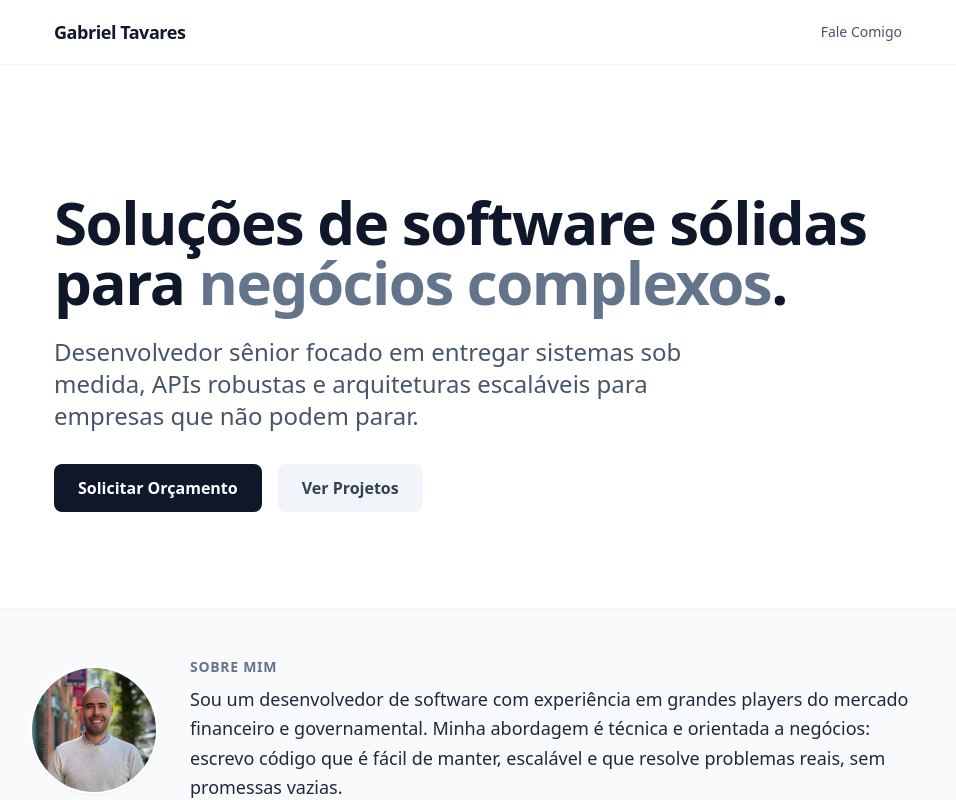
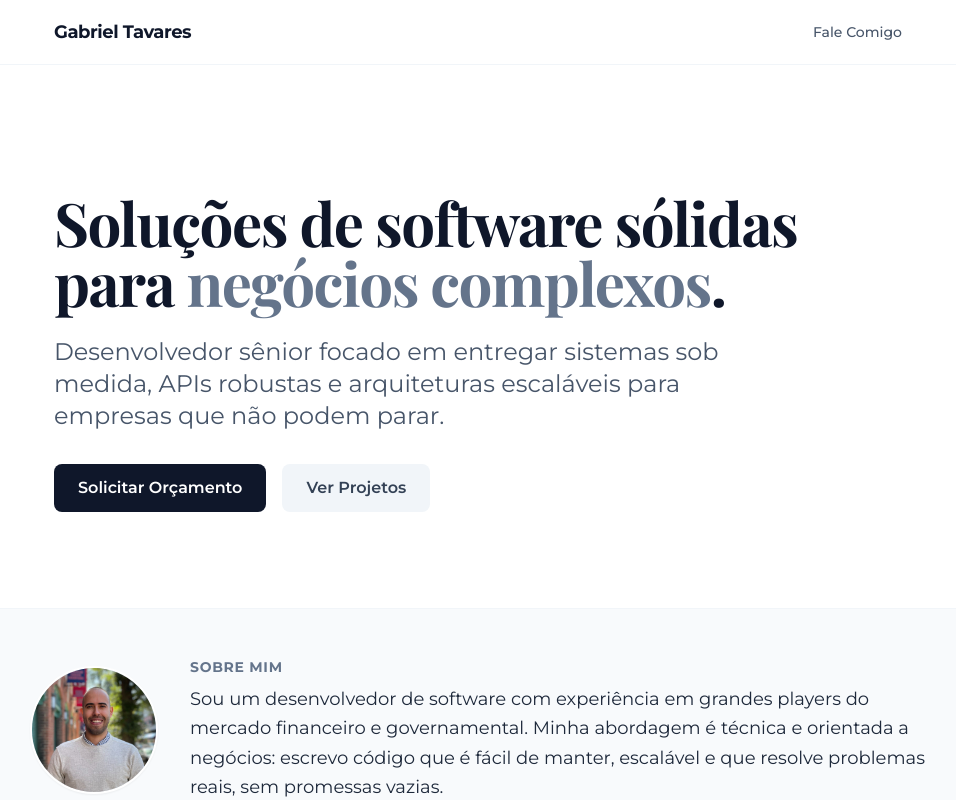
Before and after one commit to gabrielttavares/landing-page, a React (Vite) app: page / in a window 1280 px wide. Shown: the top 800 px of the page, without its empty margins (162-1118 px from the left). Built offline with nearby package versions, Linux system fonts and the light colour scheme.

Commit message:
Update HTML language to English, enhance font configuration in Tailwind CSS, and refine global CSS font imports. Modify Hero component to use serif font for the title.

```diff
--- a/index.html
+++ b/index.html
@@ -1,5 +1,5 @@
 <!doctype html>
-<html lang="pt-BR">
+<html lang="en">
 
 <head>
   <meta charset="UTF-8" />
--- a/src/components/sections/Hero.tsx
+++ b/src/components/sections/Hero.tsx
@@ -9,7 +9,7 @@ export default function Hero() {
     return (
         <section className="px-6 py-12 md:py-24 max-w-4xl mx-auto">
             <motion.div {...fadeInUp}>
-                <h1 className="text-4xl md:text-6xl font-extrabold tracking-tight text-slate-900 mb-6 leading-tight">
+                <h1 className="text-4xl md:text-6xl font-bold tracking-tight text-slate-900 mb-6 leading-tight font-serif">
                     {hero.title} <span className="text-slate-500">{hero.highlight}</span>.
                 </h1>
                 <p className="text-xl md:text-2xl text-slate-600 mb-8 max-w-2xl leading-relaxed">
--- a/src/global.css
+++ b/src/global.css
@@ -1,2 +1,2 @@
 /* src/global.css */
-@import url('https://fonts.googleapis.com/css2?family=Montserrat:wght@700&family=Open+Sans:wght@400;600&display=swap');
+@import url('https://fonts.googleapis.com/css2?family=Montserrat:wght@300;400;500;600;700;800&family=Playfair+Display:wght@700;800&display=swap');
--- a/tailwind.config.js
+++ b/tailwind.config.js
@@ -6,6 +6,10 @@ module.exports = {
   ],
   theme: {
     extend: {
+      fontFamily: {
+        sans: ['Montserrat', 'sans-serif'],
+        serif: ['"Playfair Display"', 'serif'],
+      },
       animation: {
         blob: "blob 7s infinite",
       },
```
